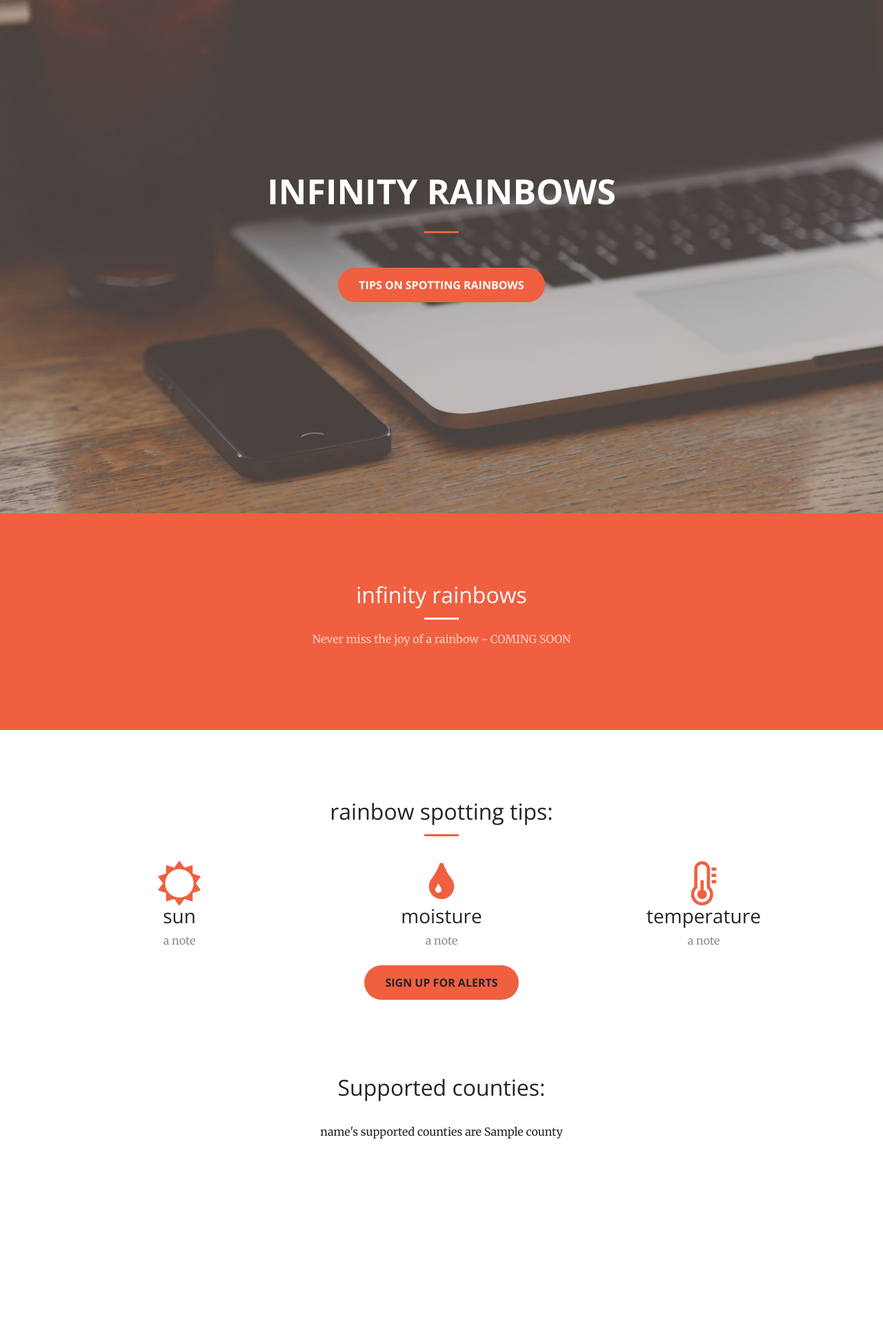
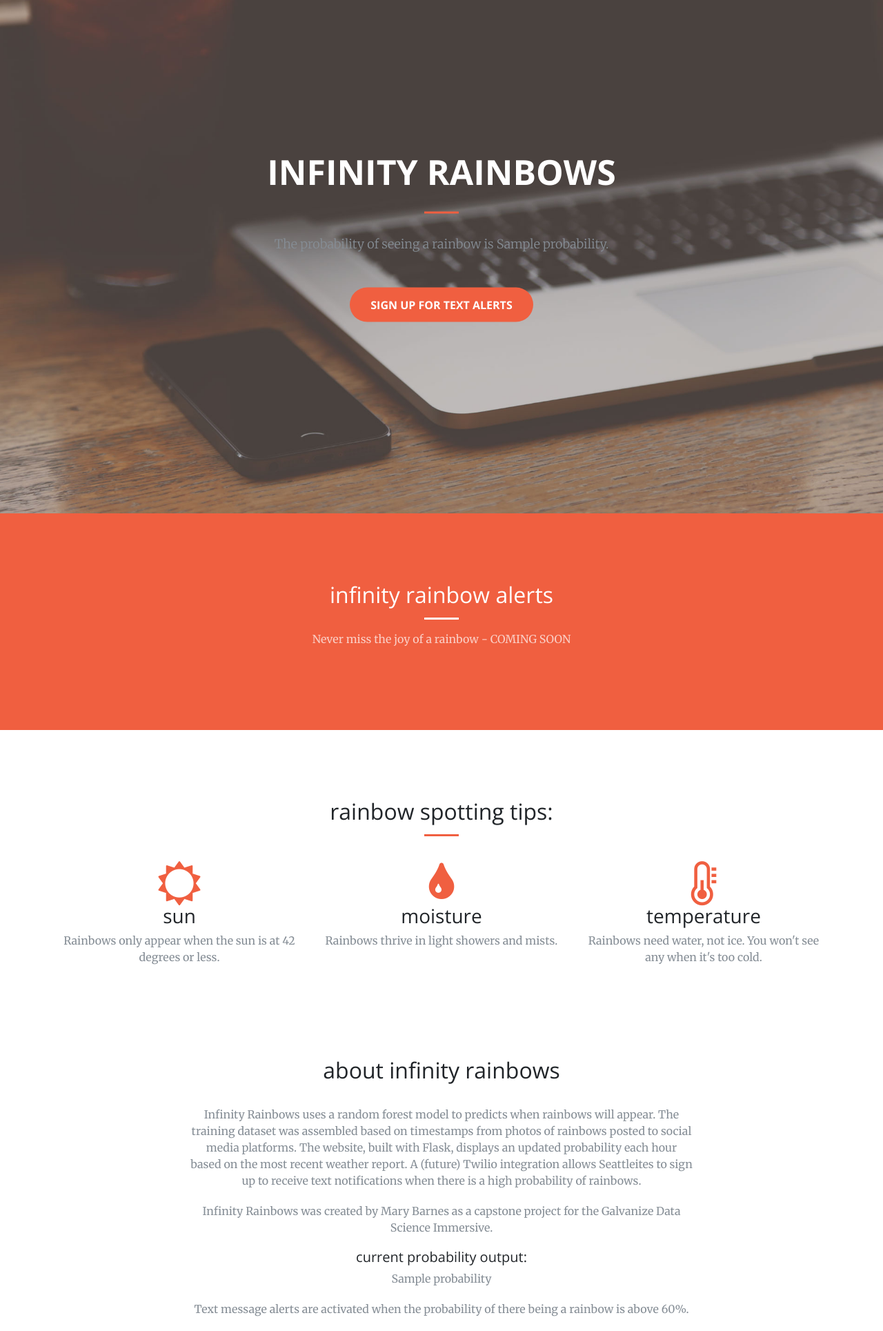
Before and after one commit to marybarnes37/rainbow_flask, a Flask app: template my_app/templates/index.html in a window 1280 px wide. Shown: the part 56-1985 px from the top of the page at 69% size. Before the commit the page ends 1706 px from the top, so only its background shows below. Run offline with Flask 2, Linux system fonts and the light colour scheme; the template is opened without the code that fills it: most values are stand-ins (such as "Sample title", 1, 10 or a date in 2020); parts of the project's set-up code (start-up, migrations or seed data) failed here and were passed over; some libraries are stand-ins or nearby versions.

Commit message:
working on html

```diff
--- a/my_app/app.py
+++ b/my_app/app.py
@@ -11,8 +11,10 @@ def index():
     supported_counties = zip_model.get_supported_counties()
     path_to_prediction_file_single = os.path.join(os.environ['HOME'],'incoming_rainbow_predictions_single.csv')
     with open(path_to_prediction_file_single, 'r') as f:
-        message = f.readline().split(',')[1].strip()
-    return render_template('index.html', message = message, counties = supported_counties)
+        message_list = f.readline().split(',')
+        message = message_list[1].strip()
+        probability = message_list[0].strip()[:4]
+    return render_template('index.html', message = message, probability = probability, counties = supported_counties)
 
 @app.route('/response_to_sign_up', methods=['POST'])
 def check_one_zip():
--- a/my_app/templates/index.html
+++ b/my_app/templates/index.html
@@ -81,8 +81,9 @@
         <div class="header-content-inner">
           <h1 id="homeHeading">infinity rainbows</h1>
           <hr>
+          <p class="text-muted">The probability of seeing a rainbow is {{probability}}.</p>
           <p>{{message}}</p>
-          <a class="btn btn-primary btn-xl js-scroll-trigger" href="#tips">tips on spotting rainbows</a>
+          <a class="btn btn-primary btn-xl js-scroll-trigger" href="#signup">sign up for text alerts</a>
         </div>
       </div>
     </header>
@@ -91,7 +92,7 @@
       <div class="container">
         <div class="row">
           <div class="col-lg-8 mx-auto text-center">
-            <h2 class="section-heading text-white">infinity rainbows</h2>
+            <h2 class="section-heading text-white">infinity rainbow alerts</h2>
             <hr class="light">
             <p class="text-faded">Never miss the joy of a rainbow - COMING SOON</p>
             <!-- <a class="btn btn-default btn-xl js-scroll-trigger" href="#tips">Find your pot of gold</a> -->
@@ -115,27 +116,27 @@
             <div class="service-box">
               <i class="fa fa-4x fa-sun-o text-primary sr-icons"></i>
               <h3>sun</h3>
-              <p class="text-muted"> a note </p>
+              <p class="text-muted"> Rainbows only appear when the sun is at 42 degrees or less. </p>
             </div>
           </div>
           <div class="col-lg-4 col-md-6 text-center">
             <div class="service-box">
               <i class="fa fa-4x fa-tint text-primary sr-icons"></i>
               <h3>moisture</h3>
-              <p class="text-muted"> a note </p>
+              <p class="text-muted"> Rainbows thrive in light showers and mists.  </p>
             </div>
           </div>
           <div class="col-lg-4 col-md-6 text-center">
             <div class="service-box">
               <i class="fa fa-4x fa-thermometer-half text-primary sr-icons"></i>
               <h3>temperature</h3>
-              <p class="text-muted"> a note </p>
+              <p class="text-muted"> Rainbows need water, not ice. You won't see any when it's too cold. </p>
             </div>
           </div>
         </div>
 		<br>
 		<div class="col-lg-8 mx-auto text-center">
-		  <a class="btn btn-primary btn-xl js-scroll-trigger" onclick="submit();">Sign up for alerts</a>
+
 		</div>
 	    <div class="col-lg-8 mx-auto text-center">
 		  	<h3><span class="hidden"></span></h3>
@@ -147,14 +148,17 @@
       <div class="container">
         <div class="row">
           <div class="col-lg-8 mx-auto text-center">
-            <h2 class="section-heading">Supported counties:</h2>
+            <h2 class="section-heading">about infinity rainbows</h2>
             <hr class="light">
-			{% for state in counties.keys() %}
-			<p>{{ state }}'s supported counties are {{ counties[state] }} </p>
-			{% endfor %}
-      <!-- {% for state in counties %}
+            <p class="text-muted">Infinity Rainbows uses a random forest model to predicts when rainbows will appear. The training dataset was assembled based on timestamps from photos of rainbows posted to social media platforms. The website, built with Flask, displays an updated probability each hour based on the most recent weather report. A (future) Twilio integration allows Seattleites to sign up to receive text notifications when there is a high probability of rainbows.</p>
+            <p class="text-muted">Infinity Rainbows was created by Mary Barnes as a capstone project for the Galvanize Data Science Immersive. </p>
+            <h5> current probability output: </h5>
+            <p class="text-muted">{{probability}}</p>
+            <p class="text-muted">Text message alerts are activated when the probability of there being a rainbow is above 60%.</p>
+      <!-- {% for state in counties.keys() %}
 			<p>{{ state }}'s supported counties are {{ counties[state] }} </p>
 			{% endfor %} -->
+
           </div>
         </div>
       </div>
```
